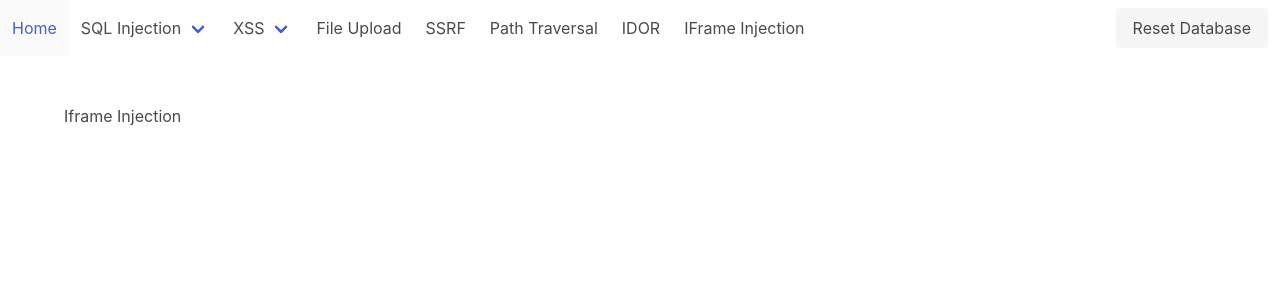
After one commit to guiadeappsec/vuln-flask-web-app, a Python web app: template templates/iframe_injection.html in a window 1280 px wide. The commit adds this page. Shown: the top 300 px of the page. Run offline with Jinja, Linux system fonts and the light colour scheme; the template is opened without the code that fills it, so the values that code supplies are empty.

Commit message:
adding iframe injection

```diff
--- a/app.py
+++ b/app.py
@@ -7,6 +7,7 @@ from vulns.xssinjection.xss_stored import xss_stored_page, xss_stored_api
 from vulns.ssrf.ssrf import ssrf_page, ssrf_api
 from vulns.path_traversal.path_traversal import path_traversal_page, path_traversal_image
 from vulns.idor.idor import idor_login_page, idor_login_api, idor_profile_page
+from vulns.iframe_injection.iframe_injection import iframe_injection_page
 from util import get_root_dir
 from db_helper import db_helper
 from db_models import db_models
@@ -106,3 +107,8 @@ def idor_login():
 @app.route('/idor/profile', methods=['GET'])
 def idor_profile():
     return idor_profile_page(request, app)
+
+
+@app.route('/iframe-injection', methods=['GET'])
+def iframe_injection():
+    return iframe_injection_page(request, app)
--- a/templates/components/navbar.html
+++ b/templates/components/navbar.html
@@ -66,6 +66,10 @@
       <a class="navbar-item" href="{{ url_for('idor_login') }}">
         IDOR
       </a>
+
+      <a class="navbar-item" href="{{ url_for('iframe_injection') }}?page=/static/pages/about.html">
+        IFrame Injection
+      </a>
     </div>
 
     <div class="navbar-end">
--- /dev/null
+++ b/templates/iframe_injection.html
@@ -0,0 +1,7 @@
+{% extends "base.html" %}
+{% block content %}
+<h2>Iframe Injection</h2>
+
+<iframe src="{{ iframe_url }}" frameborder="0"></iframe>
+
+{% endblock %}
--- /dev/null
+++ b/vulns/iframe_injection/iframe_injection.py
@@ -0,0 +1,6 @@
+from flask import render_template, send_file
+
+
+def iframe_injection_page(request, app):
+    iframe_url = request.args.get('page')
+    return render_template("iframe_injection.html", iframe_url=iframe_url)
```
Also changed, not shown: static/pages/about.html (added, +14 -0 lines), README.md, 1 other file.
